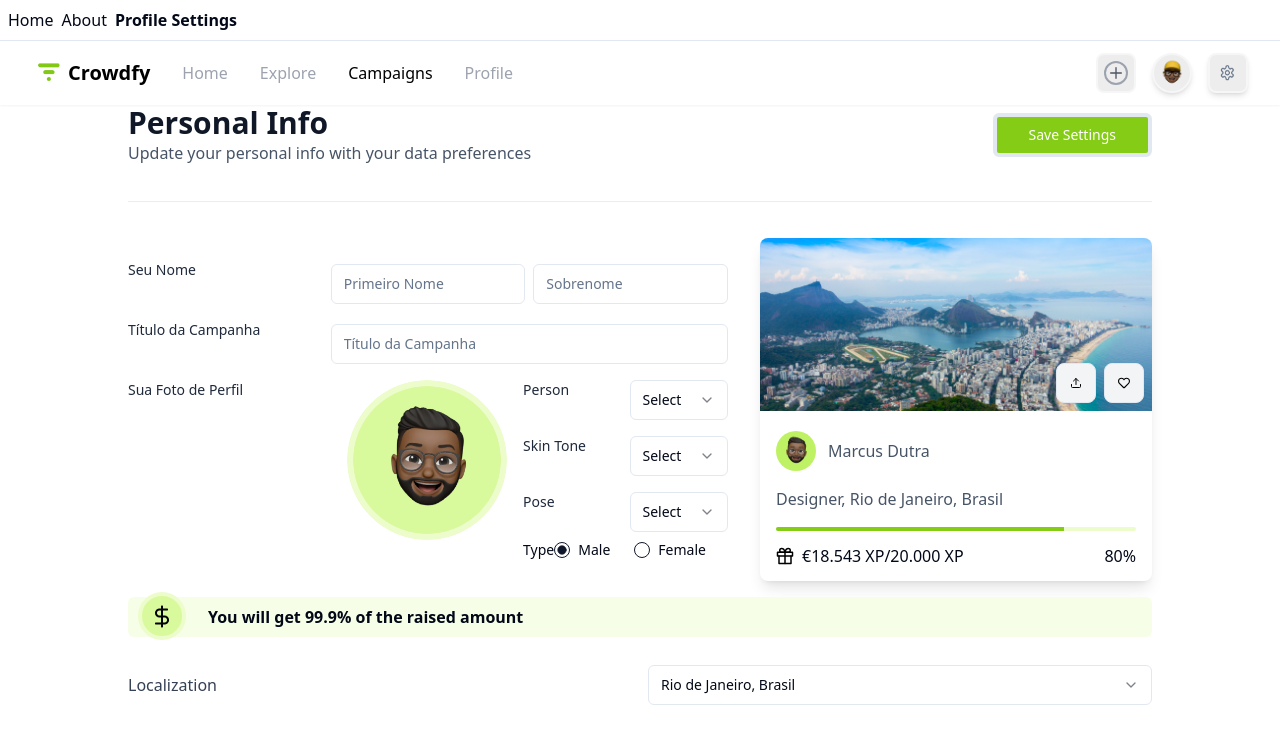
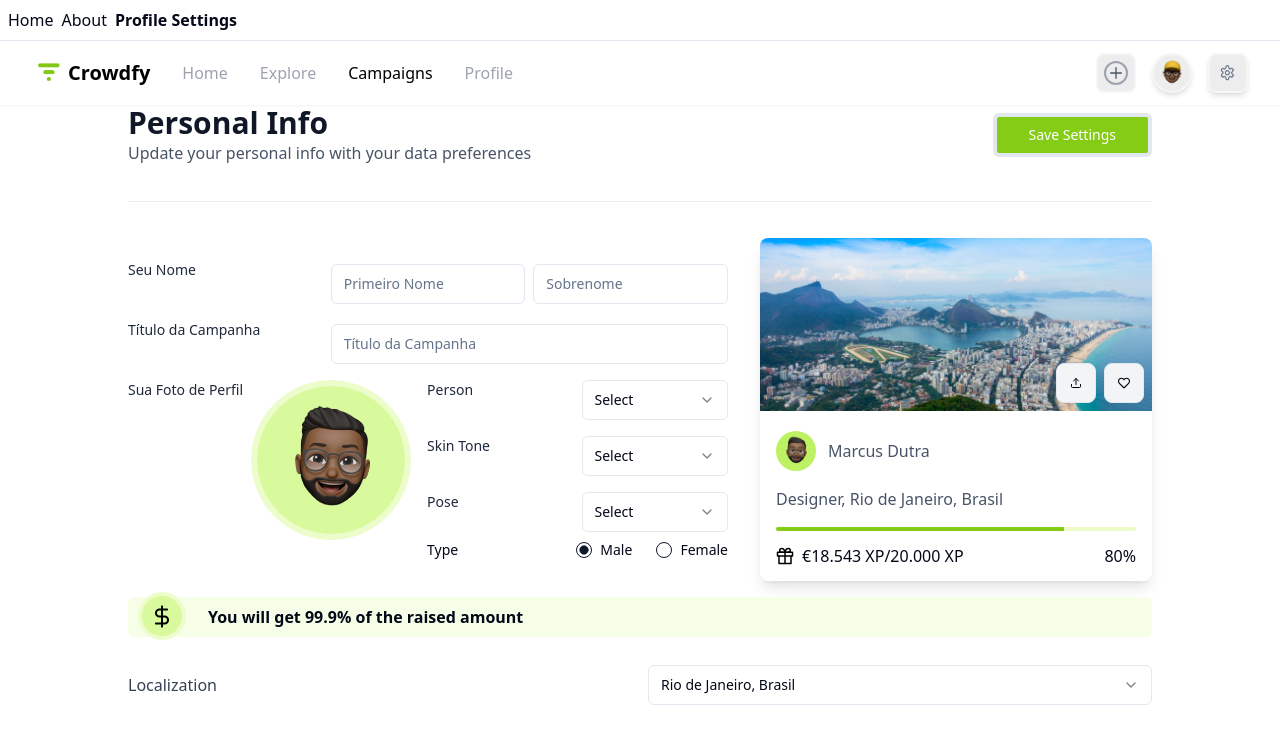
Before and after one commit to Aprender-e-Crescer/crowdfy, a React (Vite) app: page /profile-settings in a window 1280 px wide. Shown: the top 731 px of the page. Built offline with nearby package versions, Linux system fonts and the light colour scheme.

Commit message:
ajustando gaps

```diff
--- a/src/components/personalInfo.tsx
+++ b/src/components/personalInfo.tsx
@@ -58,7 +58,7 @@ export default function PersonalInfo() {
                   Sua Foto de Perfil
                 </label>
               </div>
-              <div className="flex items-start space-x-4 ml-24 flex-1">
+              <div className="flex items-start space-x-4 justify-end  flex-1">
                 <div>
                   <Avatar>
                     <AvatarImage
@@ -67,7 +67,7 @@ export default function PersonalInfo() {
                     />
                   </Avatar>
                 </div>
-                <div className="flex flex-1 flex-col gap-2">
+                <div className="flex flex-1 flex-col gap-2 max-w-[500px] justify-end">
                   <div className="grid grid-cols-2 gap-2 items-center-start">
                     <label
                       htmlFor="person"
@@ -131,7 +131,7 @@ export default function PersonalInfo() {
                   </div>
                   <div className="flex text-sm flex-1 justify-between">
                     <label className="inline-block">Type</label>
-                    <div className="flex flex-1 max-w-[260px]">
+                    <div className="flex justify-normal max-w-[240px]">
                       <RadioGroup
                         defaultValue="male"
                         className="flex space-x-4"
--- a/src/routes/profile-settings.tsx
+++ b/src/routes/profile-settings.tsx
@@ -15,7 +15,7 @@ function ProfileSettings() {
   return (
     <>
       {/*Mobile*/}
-      <div className="md:hidden flex flex-col mx-3 gap-y-4 justify-center items-center">
+      <div className="md:hidden flex flex-col mx-3 gap-y-4 justify-center items-">
         <div className="flex flex-col gap-y-5">
           <div className="flex flex-col justify-center items-center gap-y-8">
             <PersonalInfo />
```
